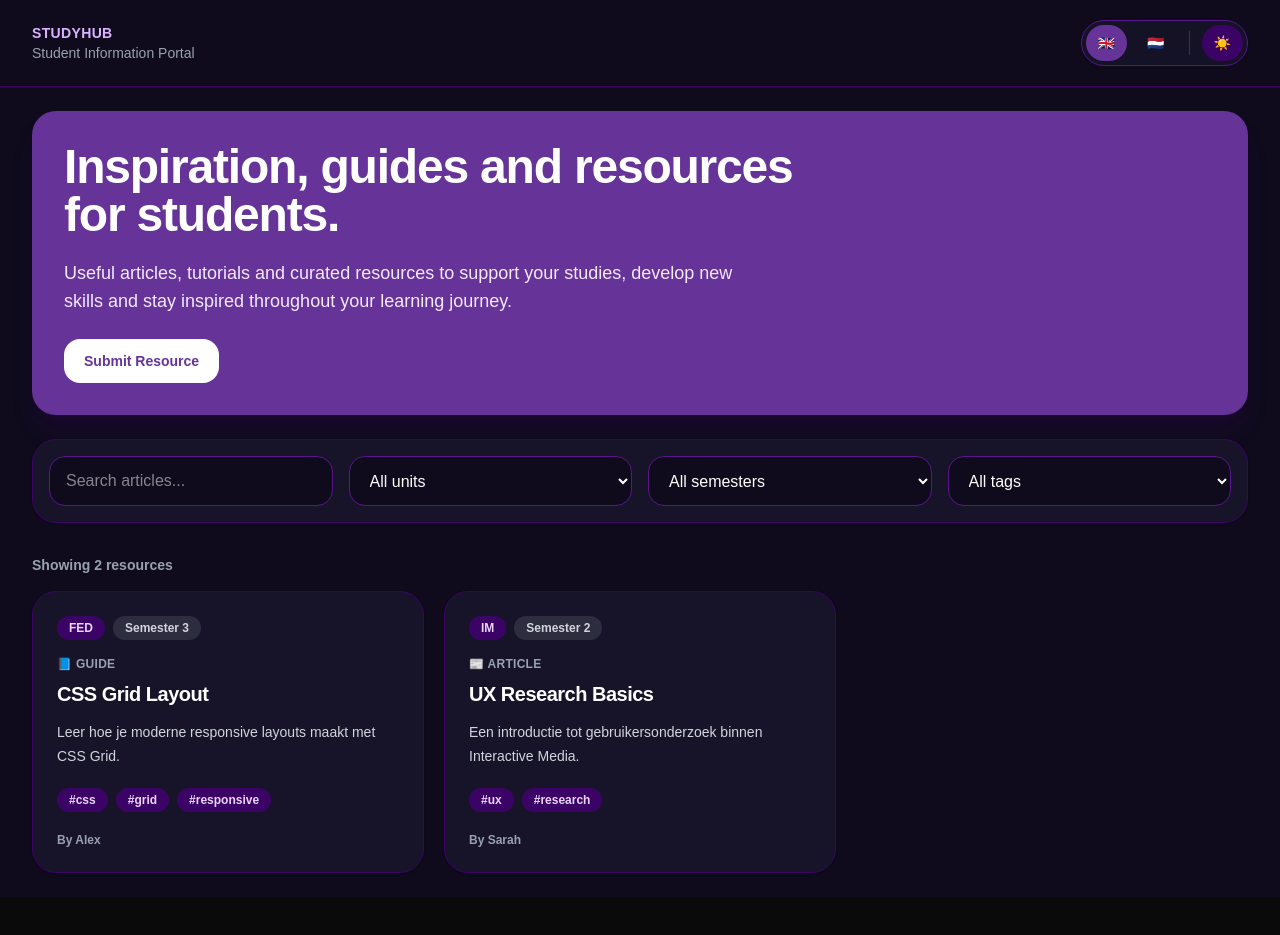
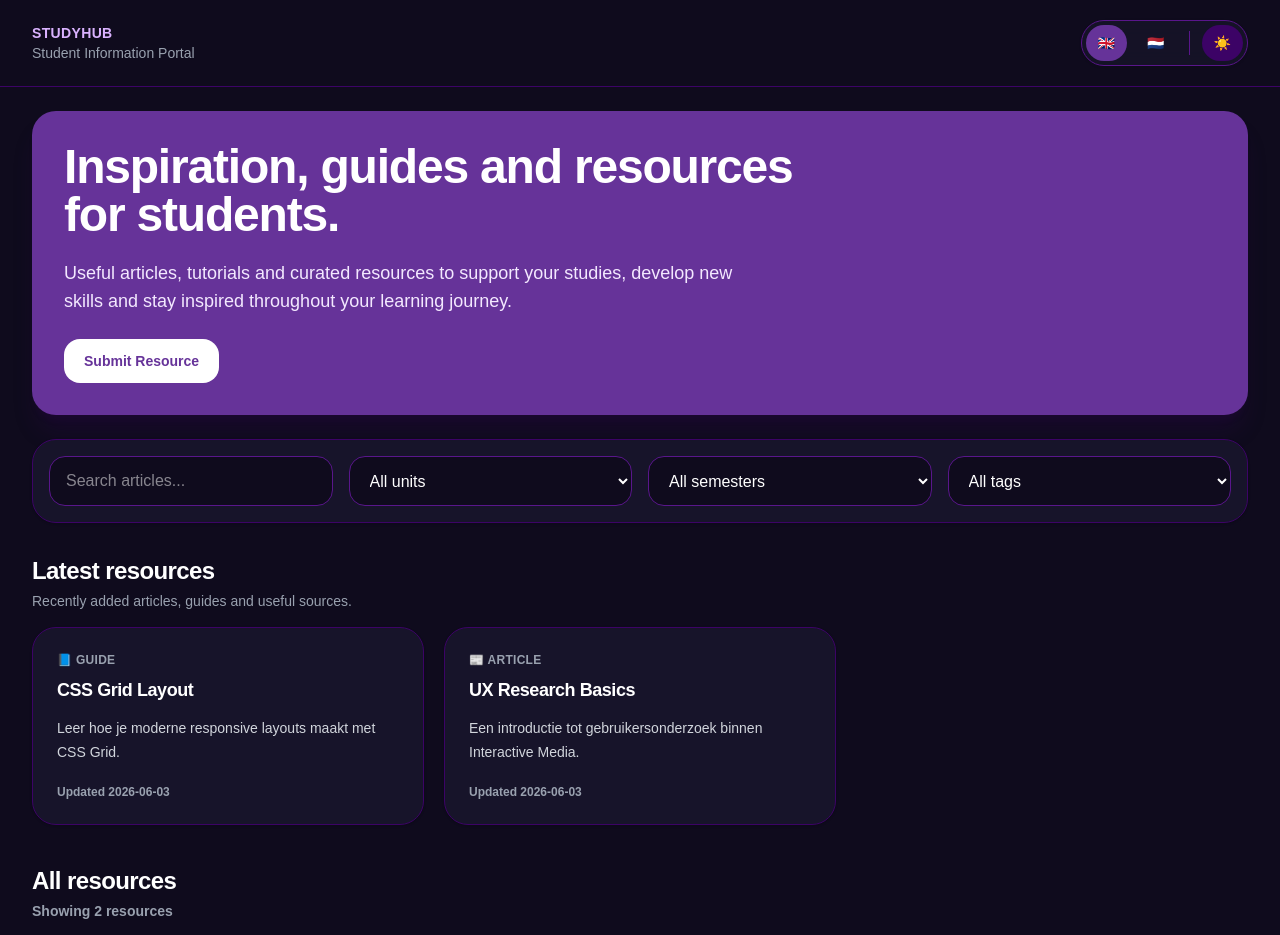
Before and after one commit to docentDavid/studyhub, a Next.js app: page / in a window 1280 px wide. Shown: the top 935 px of the page. Built offline with nearby package versions, Linux system fonts and the light colour scheme.

Commit message:
feat: add latest resources section to homepage

```diff
--- a/components/home-page-client.tsx
+++ b/components/home-page-client.tsx
@@ -91,6 +91,13 @@ export function HomePageClient({ articles }: HomePageClientProps) {
     (article) => article.status === "approved",
   );
 
+  const latestArticles = [...approvedArticles]
+    .sort(
+      (a, b) =>
+        new Date(b.updatedAt).getTime() - new Date(a.updatedAt).getTime(),
+    )
+    .slice(0, 3);
+
   const units = useMemo(
     () =>
       Array.from(new Set(approvedArticles.flatMap((article) => article.units))),
@@ -161,12 +168,59 @@ export function HomePageClient({ articles }: HomePageClientProps) {
           </select>
         </section>
 
+        <section className="mb-10">
+          <div className="mb-4">
+            <h2 className="text-2xl font-black tracking-tight">
+              {language === "en" ? "Latest resources" : "Nieuwste bronnen"}
+            </h2>
+
+            <p className="mt-1 text-sm text-gray-500 dark:text-gray-400">
+              {language === "en"
+                ? "Recently added articles, guides and useful sources."
+                : "Recent toegevoegde artikelen, gidsen en nuttige bronnen."}
+            </p>
+          </div>
+
+          <div className="grid gap-5 md:grid-cols-3">
+            {latestArticles.map((article) => (
+              <Link
+                key={article.id}
+                href={`/articles/${article.slug}`}
+                className="rounded-3xl border border-purple-100 bg-white p-6 shadow-sm transition hover:-translate-y-1 hover:shadow-xl hover:shadow-purple-950/10 dark:border-purple-950 dark:bg-[#17142a]"
+              >
+                <p className="mb-2 text-xs font-bold uppercase tracking-wide text-gray-500 dark:text-gray-400">
+                  {getSourceTypeLabel(article.sourceType)}
+                </p>
+
+                <h3 className="text-lg font-black tracking-tight">
+                  {article.title}
+                </h3>
+
+                <p className="mt-3 text-sm leading-6 text-gray-600 dark:text-gray-300">
+                  {article.summary}
+                </p>
+
+                <p className="mt-5 text-xs font-semibold text-gray-500 dark:text-gray-400">
+                  {language === "en" ? "Updated" : "Bijgewerkt"}{" "}
+                  {article.updatedAt}
+                </p>
+              </Link>
+            ))}
+          </div>
+        </section>
+
         <div className="mb-4 flex items-center justify-between">
-          <p className="text-sm font-semibold text-gray-500 dark:text-gray-400">
-            {language === "en"
-              ? `Showing ${approvedArticles.length} resources`
-              : `${approvedArticles.length} bronnen gevonden`}
-          </p>
+          <div>
+            <h2 className="text-2xl font-black tracking-tight">
+              {language === "en" ? "All resources" : "Alle bronnen"}
+            </h2>
+
+            <p className="mt-1 text-sm font-semibold text-gray-500 dark:text-gray-400">
+              {language === "en"
+                ? `Showing ${approvedArticles.length} resources`
+                : `${approvedArticles.length} bronnen gevonden`}
+            </p>
+          </div>
         </div>
 
         <section className="grid gap-5 md:grid-cols-2 lg:grid-cols-3">
```
